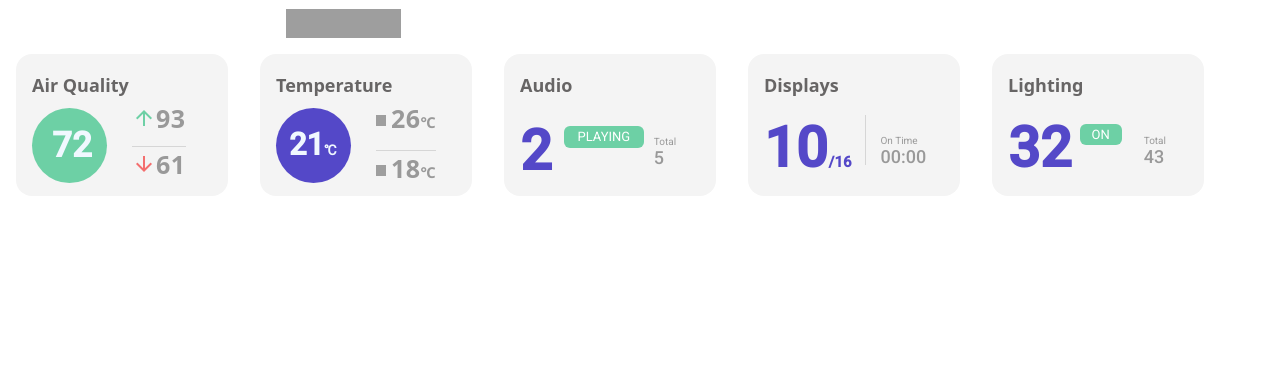
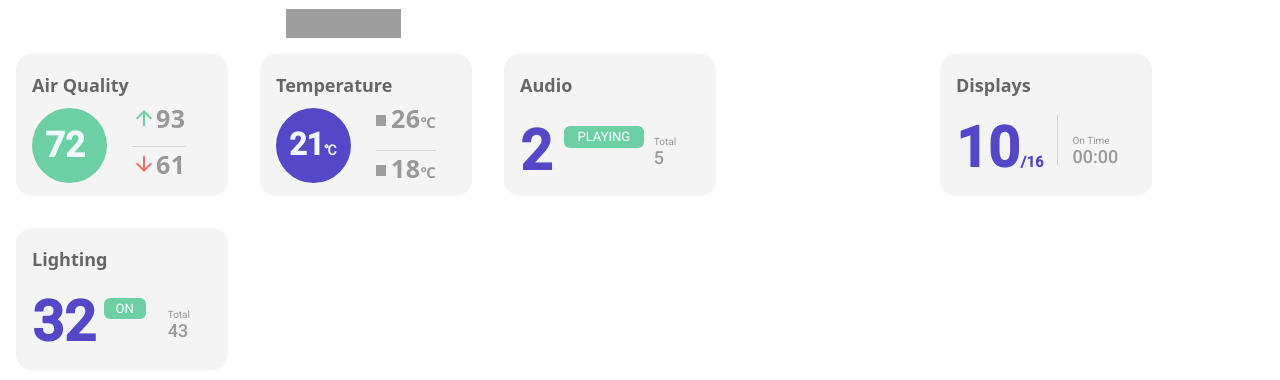
Before and after one commit to akila1234567/angular-material-card-concept-rz2uc8, an Angular app: page / in a window 1280 px wide. Shown: the top 380 px of the page. Built offline with nearby package versions, Linux system fonts and the light colour scheme; grey boxes are pictures that could not be loaded.

Commit message:
5 files modified, 1 added

```diff
--- a/src/app/app.component.css
+++ b/src/app/app.component.css
@@ -19,3 +19,7 @@ p {
 .downarrow {
   color: #f36e6e;
 }
+
+.display-time {
+  margin-left: 15%;
+}
--- a/src/app/app.component.html
+++ b/src/app/app.component.html
@@ -11,6 +11,6 @@
   <app-air></app-air>
   <app-temp></app-temp>
   <app-audio></app-audio>
-  <app-display></app-display>
+  <app-display class="display-time"></app-display>
   <app-light></app-light>
 </div>
--- a/src/app/app.module.ts
+++ b/src/app/app.module.ts
@@ -1,6 +1,7 @@
 import { NgModule } from '@angular/core';
 import { BrowserModule } from '@angular/platform-browser';
 import { FormsModule } from '@angular/forms';
+import { HttpClientModule } from '@angular/common/http';
 
 import { AppComponent } from './app.component';
 import { HelloComponent } from './hello.component';
@@ -18,9 +19,10 @@ import { AudioComponent } from './components/audio/audio.component';
 import { TempComponent } from './components/temperature/temp.component';
 import { DisplayComponent } from './components/display/display.component';
 import { LightComponent } from './components/light/light.component';
+import { DigispaceServiceService } from './digispace-service.service';
 
 @NgModule({
-  imports: [BrowserModule, FormsModule, MaterialModule],
+  imports: [BrowserModule, FormsModule, MaterialModule, HttpClientModule],
   declarations: [
     AppComponent,
     HelloComponent,
@@ -37,5 +39,6 @@ import { LightComponent } from './components/light/light.component';
     LightComponent,
   ],
   bootstrap: [AppComponent, AirComponent],
+  providers: [DigispaceServiceService],
 })
 export class AppModule {}
--- a/src/app/components/air/air.component.css
+++ b/src/app/components/air/air.component.css
@@ -15,7 +15,7 @@ p {
   border-radius: 50%;
   /*   min-width: 20px;
   min-height: 20px; */
-  padding: 20px;
+  padding: 20px 13px;
   text-align: center;
   line-height: 1;
   font-weight: bolder;
--- a/src/app/components/air/air.component.ts
+++ b/src/app/components/air/air.component.ts
@@ -1,5 +1,5 @@
 import { Component, OnInit } from '@angular/core';
-//import { AirService } from './air.service';
+import { DigispaceServiceService } from './../../digispace-service.service';
 
 @Component({
   selector: 'app-air',
@@ -8,11 +8,14 @@ import { Component, OnInit } from '@angular/core';
   // providers: [AirService],
 })
 export class AirComponent implements OnInit {
-  constructor() {}
+  constructor(private DigispaceServiceService: DigispaceServiceService) {}
+  airData;
 
   ngOnInit() {
     /*    this.airService.getInfo().subscribe((values) => {
       console.log(values);
     }); */
+    this.airData = this.DigispaceServiceService.getData();
+    console.log('ffff', this.airData);
   }
 }
--- /dev/null
+++ b/src/app/digispace-service.service.ts
@@ -0,0 +1,15 @@
+import { Injectable } from '@angular/core';
+import { HttpClient } from '@angular/common/http';
+
+@Injectable({
+  providedIn: 'root',
+})
+export class DigispaceServiceService {
+  constructor(private http: HttpClient) {}
+
+  getData() {
+    return this.http.get(
+      'https://637ae5e510a6f23f7f9aacbc.mockapi.io/dashboard'
+    );
+  }
+}
```
